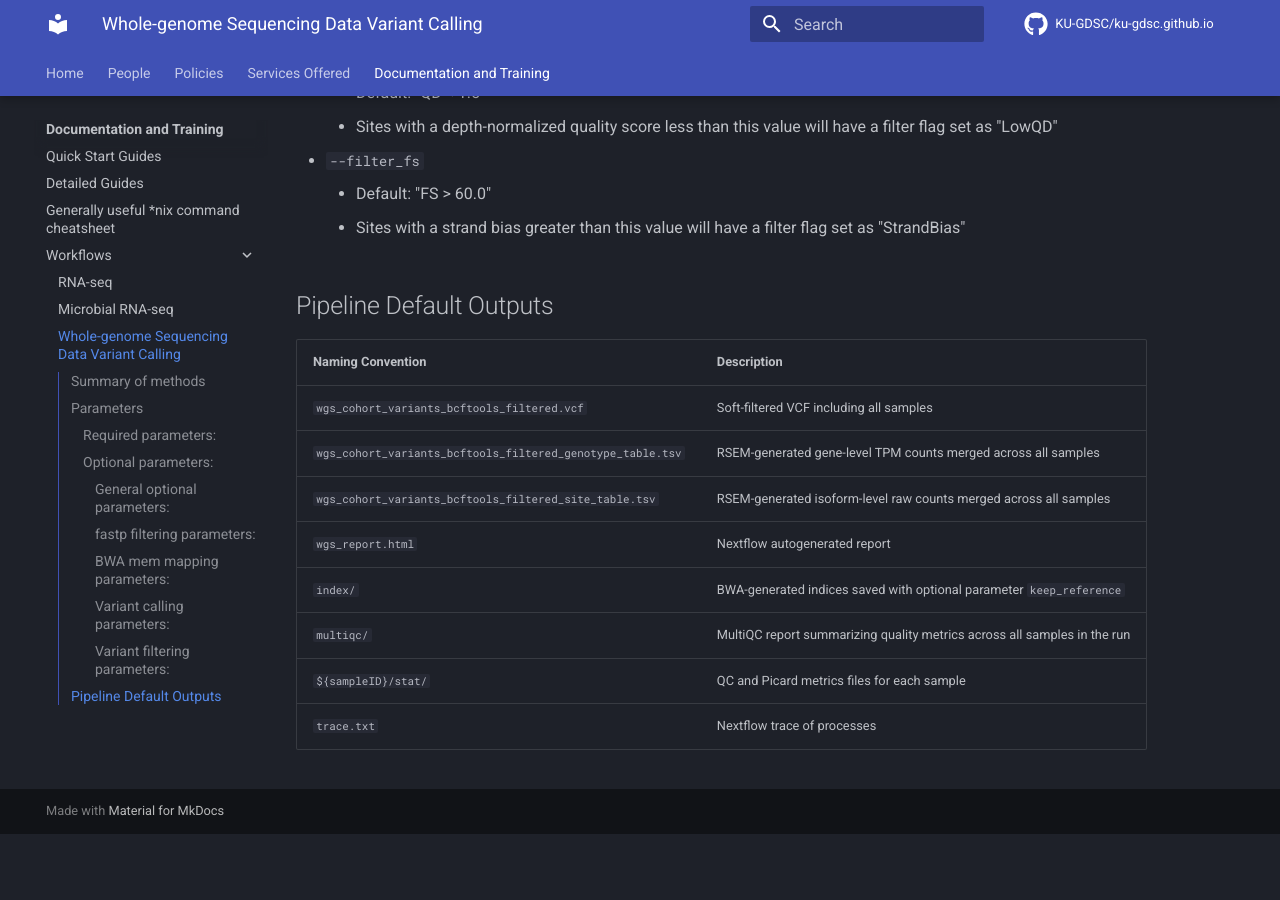
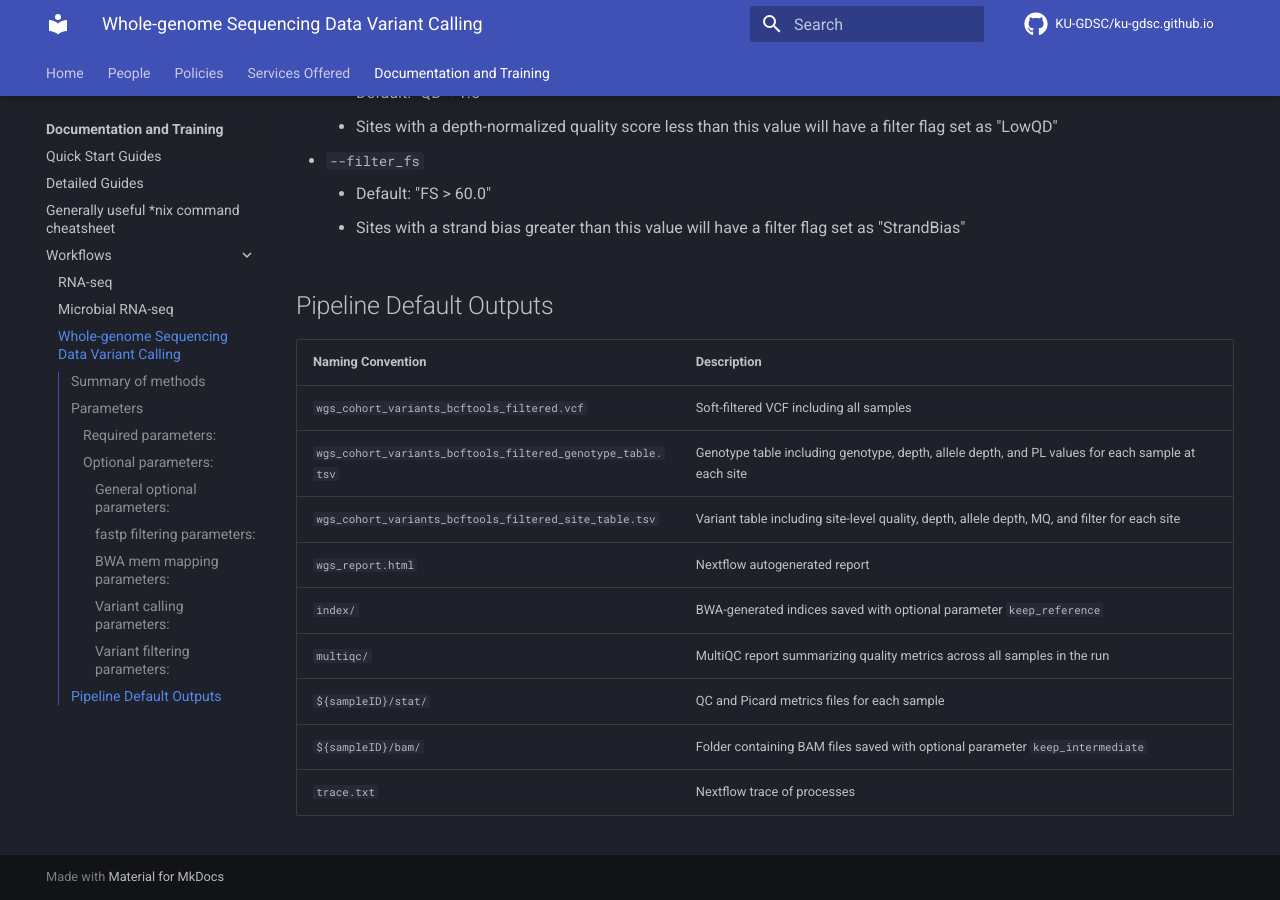
Before and after one commit to KU-GDSC/ku-gdsc.github.io, an MkDocs documentation site: the page built from docs/documentation/workflows/wgs.md, in a window 1280 px wide and 900 px high, scrolled down 3379 px. Built offline with MkDocs 1.6.1 and Material for MkDocs 9.7.7, drawn with Linux system fonts in a browser that asks for light colours; comment, search, counter and statistics services are not loaded; before the commit the page ends 4213 px from its top, so only the background shows below that.

Commit message:
corrected WGS output documentation

```diff
--- a/docs/documentation/workflows/wgs.md
+++ b/docs/documentation/workflows/wgs.md
@@ -129,10 +129,11 @@
 | Naming Convention                                                    | Description                                                                                                   |
 | -------------------------------------------------------------------- | ------------------------------------------------------------------------------------------------------------- |
 | `wgs_cohort_variants_bcftools_filtered.vcf` | Soft-filtered VCF including all samples |
-| `wgs_cohort_variants_bcftools_filtered_genotype_table.tsv` | RSEM-generated gene-level TPM counts merged across all samples |
-| `wgs_cohort_variants_bcftools_filtered_site_table.tsv` | RSEM-generated isoform-level raw counts merged across all samples |
+| `wgs_cohort_variants_bcftools_filtered_genotype_table.tsv` | Genotype table including genotype, depth, allele depth, and PL values for each sample at each site |
+| `wgs_cohort_variants_bcftools_filtered_site_table.tsv` | Variant table including site-level quality, depth, allele depth, MQ, and filter for each site |
 | `wgs_report.html` | Nextflow autogenerated report |
 | `index/` | BWA-generated indices saved with optional parameter `keep_reference` |
 | `multiqc/` | MultiQC report summarizing quality metrics across all samples in the run |
 | `${sampleID}/stat/` | QC and Picard metrics files for each sample |
+| `${sampleID}/bam/` | Folder containing BAM files saved with optional parameter `keep_intermediate` |
 | `trace.txt` | Nextflow trace of processes |
```
